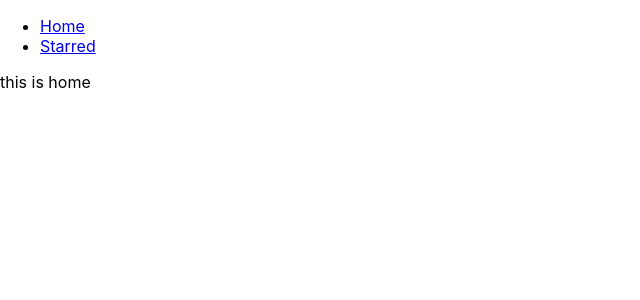
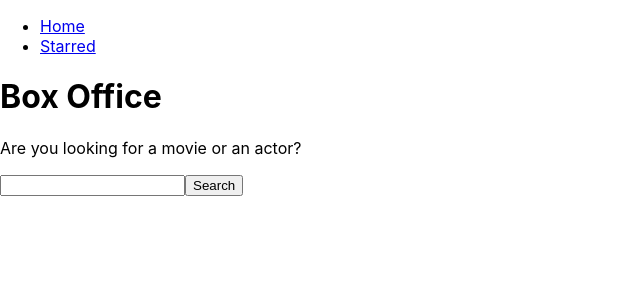
Before and after one commit to Sensuele/box-office, a React (Create React App) app: page / in a window 1280 px wide. Shown: the top 300 px of the page, without its empty margins (0-640 px from the left). Built offline with nearby package versions, Linux system fonts and the light colour scheme.

Commit message:
created input and fetch results from TV api

```diff
--- a/src/App.js
+++ b/src/App.js
@@ -1,13 +1,10 @@
 import React from 'react';
 import { Switch, Route } from 'react-router-dom';
-import Navs from './components/Navs';
 import Home from './pages/Home';
 import Starred from './pages/Starred';
 
 function App() {
   return (
-    <div>
-      <Navs />
       <Switch>
         <Route exact path="/">
           <Home/>
@@ -18,7 +15,6 @@ function App() {
         </Route>
         <Route><div>not found page</div></Route>
       </Switch>
-    </div>
   );
 }
 
--- /dev/null
+++ b/src/components/MainPageLayout.js
@@ -0,0 +1,13 @@
+import React from 'react';
+import Navs from './Navs';
+import Title from './Title';
+
+const MainPageLayout = ({ children }) => (
+  <div>
+    <Navs />
+    <Title title="Box Office" subtitle="Are you looking for a movie or an actor?"/>
+    {children}
+  </div>
+);
+
+export default MainPageLayout;
--- /dev/null
+++ b/src/components/Title.js
@@ -0,0 +1,10 @@
+import React from 'react';
+
+const Title = ({ title, subtitle }) => (
+    <div>
+      <h1>{title}</h1>
+      <p> {subtitle}</p>
+    </div>
+  );
+
+export default Title;
--- a/src/pages/Home.js
+++ b/src/pages/Home.js
@@ -1,8 +1,33 @@
-import React from 'react'
+import React, { useState } from 'react';
+import MainPageLayout from '../components/MainPageLayout';
 
-const Home = () => (
-    <div>
-      this is home
-    </div>
-)
-export default Home
+const Home = () => {
+  const [input, setInput] = useState('');
+  const onSearch = () => {
+    // https://api.tvmaze.com/search/shows?q=men
+    fetch(`https://api.tvmaze.com/search/shows?q=${input}`).then(r => r.json()).then(result => {
+      console.log(result);
+    })
+   }
+
+
+  const onInputChange = ev => {
+    setInput(ev.target.value);
+  };
+
+  const onKeyDown = (ev) => {
+    if (ev.keyCode === 13) {
+      onSearch();
+    }
+  }
+
+
+
+  return (
+    <MainPageLayout>
+      <input type="text" onChange={onInputChange} onKeyDown={onKeyDown} value={input} />
+      <button type="button" onClick={onSearch}>Search</button>
+    </MainPageLayout>
+  );
+};
+export default Home;
--- a/src/pages/Starred.js
+++ b/src/pages/Starred.js
@@ -1,7 +1,8 @@
 import React from 'react';
+import MainPageLayout from '../components/MainPageLayout';
 
 const Starred = () => (
-   <div>this is starred</div>
+   <MainPageLayout>this is starred</MainPageLayout>
 )
 
 export default Starred;
```
Also changed, not shown: 1 other file (tests, documents, lock files or other folders).
